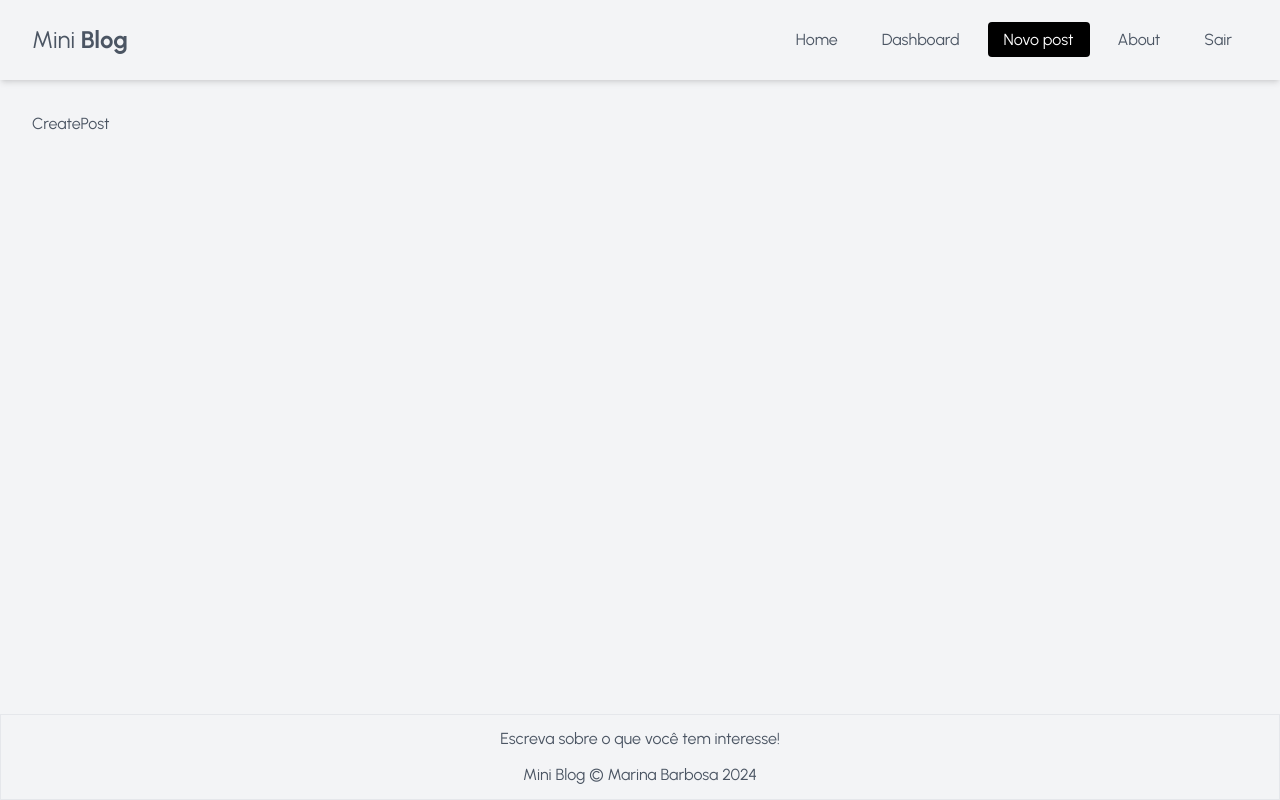
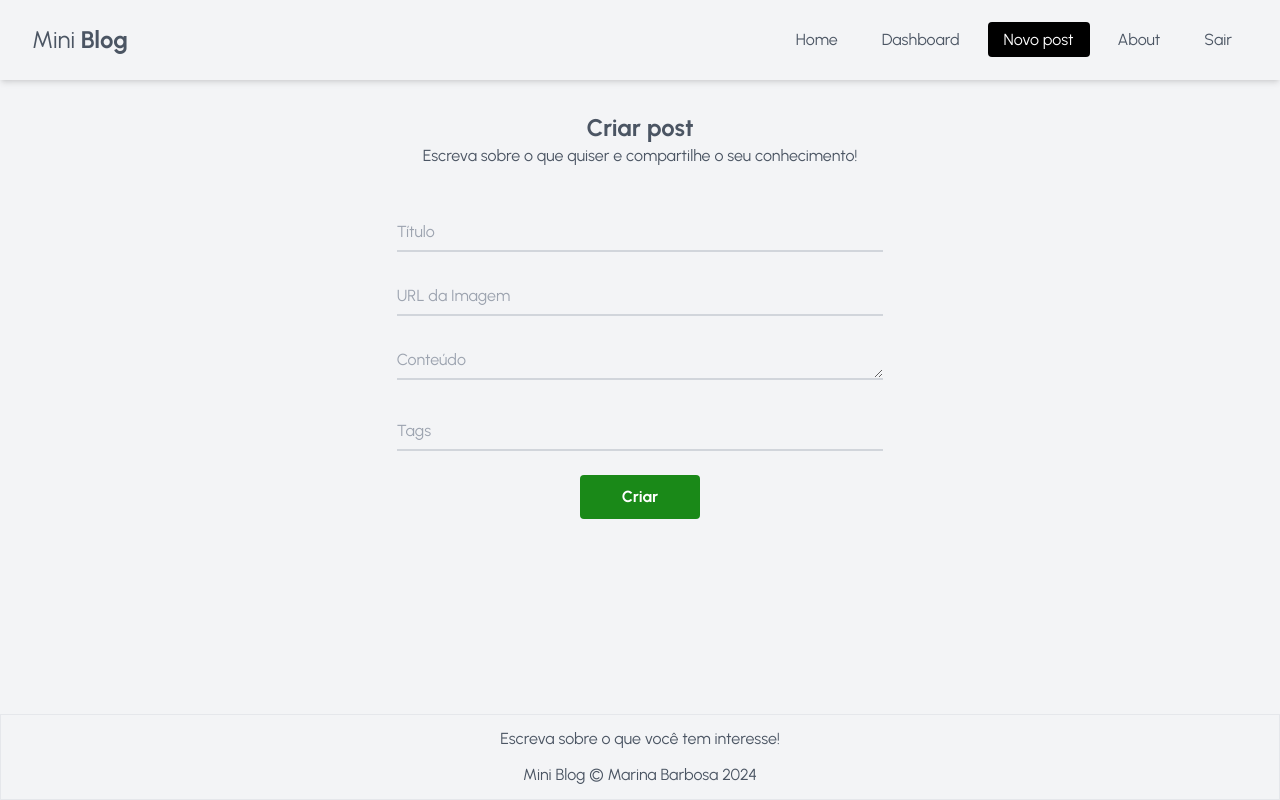
Before and after one commit to marina-barbosa/mini-blog, a React (Vite) app: page /posts/create in a window 1280 px wide. Built offline with nearby package versions, Linux system fonts and the light colour scheme; no server answers; sample sign-in values are in the browser's storage.

Commit message:
feat: createPost

```diff
--- a/src/pages/createPost/createPost.jsx
+++ b/src/pages/createPost/createPost.jsx
@@ -1,5 +1,127 @@
+import { useState } from "react"
+import { useNavigate } from "react-router-dom"
+import { useAuthValue } from "../../context/AuthContext"
+import { useInsertDocument } from "../../hooks/useInsertDocument"
+
 export const CreatePost = () => {
+  const [title, setTitle] = useState("")
+  const [image, setImage] = useState("")
+  const [body, setBody] = useState("")
+  const [tags, setTags] = useState([])
+  const [formError, setFormError] = useState("")
+  //const [loading, setLoading] = useState(false)
+  const { insertDocument, response } = useInsertDocument("posts")
+  const { currentUser } = useAuthValue()
+  const navigate = useNavigate()
+
+  const handleSubmit = (e) => {
+    e.preventDefault()
+    setFormError("")
+
+    // validate URL img
+    try {
+      new URL(image)
+    } catch (error) {
+      setFormError("A imagem precisa ser uma URL.")
+    }
+    // criar array de tags
+    const tagsArray = tags.split(",").map(tag => tag.trim().toLowerCase())
+
+    // check todos os valores
+    if (!title || !image || !tags || !body) {
+      setFormError("Por favor, preencha todos os campos!")
+    }
+
+    if (formError) return;
+
+    insertDocument({
+      title,
+      image,
+      body,
+      tagsArray,
+      uid: currentUser.uid,
+      createdBy: currentUser.displayName
+    })
+
+    // redirect to home page
+    navigate("/home")
+  }
+
   return (
-    <div>CreatePost</div>
+    <div className="mx-auto md:w-2/5 text-center">
+      <h2 className="text-2xl font-bold">Criar post</h2>
+      <p>Escreva sobre o que quiser e compartilhe o seu conhecimento!</p>
+
+      <form onSubmit={handleSubmit} className="space-y-6 mt-11">
+
+        {/* Title */}
+        <div className="relative">
+          <input
+            id="title"
+            placeholder="Pense em um bom título..."
+            className="peer h-10 w-full border-b-2 border-gray-300 text-black bg-transparent placeholder-transparent focus:outline-none focus:border-black"
+            type="text" name="title" required value={title}
+            onChange={(e) => setTitle(e.target.value)}
+
+          />
+          <label
+            htmlFor="title"
+            className="absolute left-0 -top-3.5 text-gray-400 text-sm transition-all peer-placeholder-shown:text-base peer-placeholder-shown:text-gray-400 peer-placeholder-shown:top-2 peer-focus:-top-3.5 peer-focus:text-black peer-focus:text-sm cursor-pointer"
+          >Título</label>
+        </div>
+
+        {/* URL img */}
+        <div className="relative">
+          <input
+            id="image"
+            placeholder="Insira uma imagem que represente o post"
+            className="peer h-10 w-full border-b-2 border-gray-300 text-black bg-transparent placeholder-transparent focus:outline-none focus:border-black"
+            type="text" name="image" required value={image}
+            onChange={(e) => setImage(e.target.value)}
+          />
+          <label
+            htmlFor="image"
+            className="absolute left-0 -top-3.5 text-gray-400 text-sm transition-all peer-placeholder-shown:text-base peer-placeholder-shown:text-gray-400 peer-placeholder-shown:top-2 peer-focus:-top-3.5 peer-focus:text-black peer-focus:text-sm cursor-pointer"
+          >URL da Imagem</label>
+        </div>
+
+        {/* Body */}
+        <div className="relative">
+          <textarea
+            id="body"
+            placeholder="Escreva o conteúdo do seu post"
+            className="peer h-10 w-full border-b-2 border-gray-300 text-black bg-transparent placeholder-transparent focus:outline-none focus:border-black"
+            rows={3}
+            type="text" name="body" required value={body}
+            onChange={(e) => setBody(e.target.value)}
+          />
+          <label
+            htmlFor="body"
+            className="absolute left-0 -top-3.5 text-gray-400 text-sm transition-all peer-placeholder-shown:text-base peer-placeholder-shown:text-gray-400 peer-placeholder-shown:top-2 peer-focus:-top-3.5 peer-focus:text-black peer-focus:text-sm cursor-pointer"
+          >Conteúdo</label>
+        </div>
+
+        {/* tags */}
+        <div className="relative">
+          <input
+            id="tags"
+            placeholder="Insira as tags separadas por vírgula"
+            className="peer h-10 w-full border-b-2 border-gray-300 text-black bg-transparent placeholder-transparent focus:outline-none focus:border-black"
+            type="text" name="tags" required value={tags}
+            onChange={(e) => setTags(e.target.value)}
+          />
+          <label
+            htmlFor="tags"
+            className="absolute left-0 -top-3.5 text-gray-400 text-sm transition-all peer-placeholder-shown:text-base peer-placeholder-shown:text-gray-400 peer-placeholder-shown:top-2 peer-focus:-top-3.5 peer-focus:text-black peer-focus:text-sm cursor-pointer"
+          >Tags</label>
+        </div>
+
+        {/* Button */}
+        {!response.loading && <button type="submit" className="btn-primary">Criar</button>}
+        {response.loading && <button type="submit" disabled>Aguarde...</button>}
+        {response.error && <p className="error">{response.error}</p>}
+        {formError && <p className="error">{formError}</p>}
+      </form>
+    </div>
   )
 }
```
